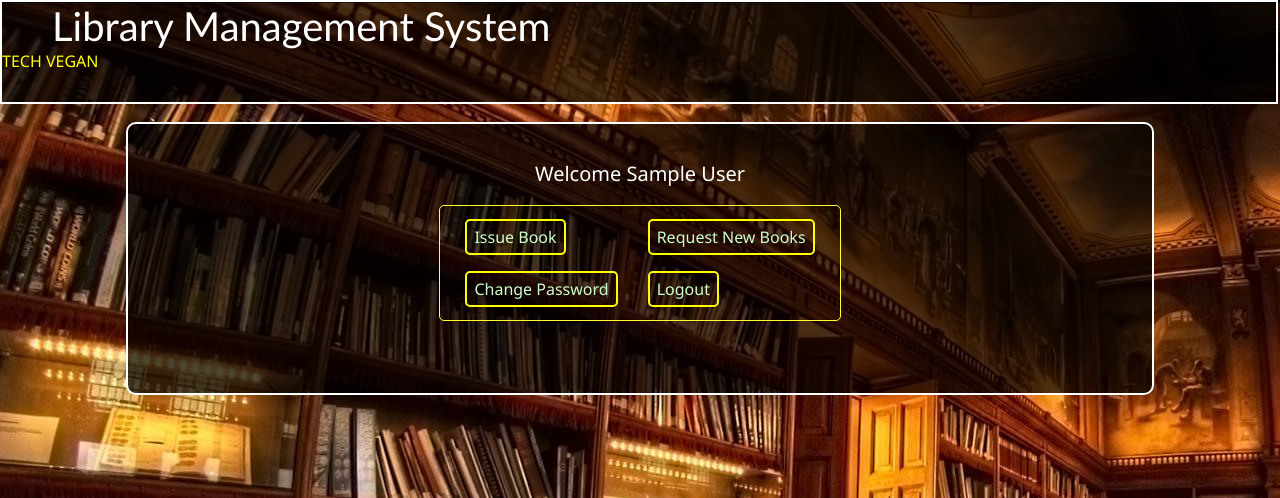
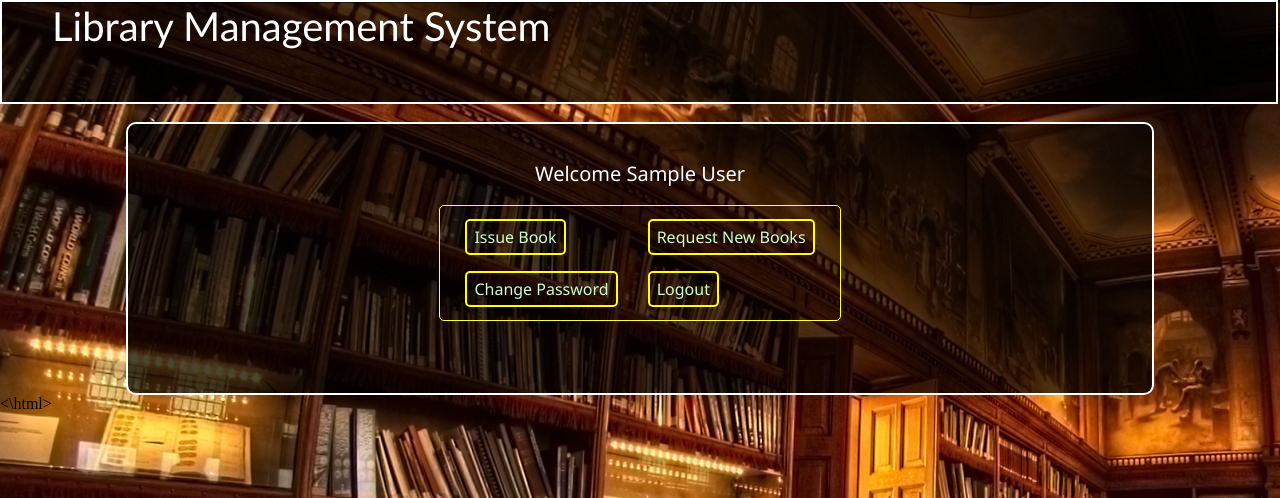
Before and after one commit to JanaviN7/Library-Management-System, a PHP site: page /home.php in a window 1280 px wide. Shown: the top 498 px of the page. Run offline with PHP 8.4, Linux system fonts and the light colour scheme; the visitor is signed in with stand-in values (Sample User, id 1).

Commit message:
Update home.php

```diff
--- a/LibraryManagementSystem/home.php
+++ b/LibraryManagementSystem/home.php
@@ -21,7 +21,7 @@ $name=$b['name'];
 <body>
 <div id="banner">
 <span class="head">Library Management System</span><br />
-<marquee class="clg" direction="right" behavior="alternate" scrollamount="1">TECH VEGAN</marquee>
+<marquee class="clg" direction="right" behavior="alternate" scrollamount="1"></marquee>
 </div>
 <br />
 
@@ -46,3 +46,4 @@ $name=$b['name'];
 </div>
 </div>
 </body>
+<\html>
```
